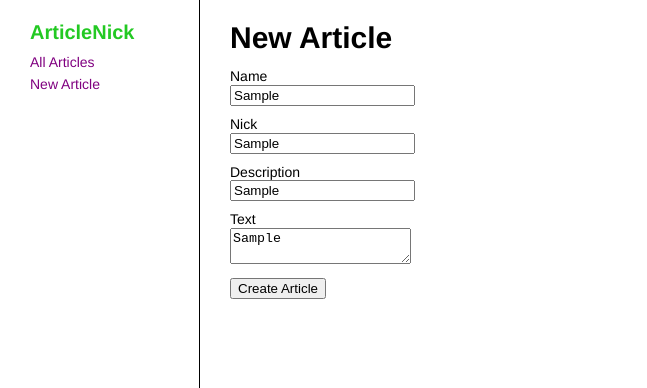
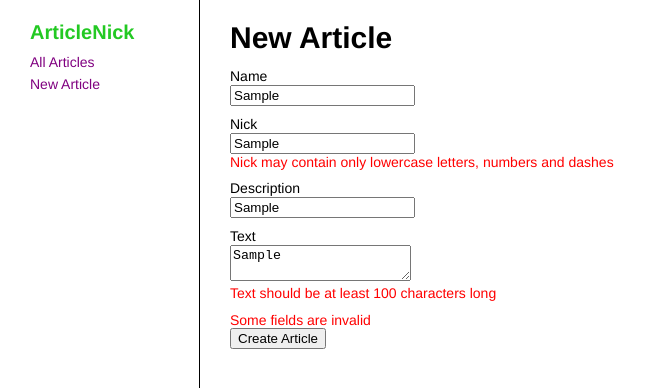
Before and after one commit to kaboom771/articleNick, a React (Vite) app in the folder webapp/: page /articles/new in a window 1280 px wide. Both pictures are taken after typing "Sample", "Sample", "Sample", "Sample" into the empty fields and a click on the button "Create Article". Shown: the top 388 px of the page, without its empty margins (0-647 px from the left). Built offline with nearby package versions, Linux system fonts and the light colour scheme; what @trpc/react-query would draw is missing.

Commit message:
Add form validation

```diff
--- a/webapp/src/components/Input/index.tsx
+++ b/webapp/src/components/Input/index.tsx
@@ -3,6 +3,7 @@ import { FormikProps } from 'formik'
 
 export const Input = ({ name, label, formik }: { name: string; label: string; formik: FormikProps<any> }) => {
   const value = formik.values[name]
+  const error = formik.errors[name] as string | undefined
   return (
     <div style={{ marginBottom: 10 }}>
       <label htmlFor={name}>{label}</label>
@@ -16,6 +17,7 @@ export const Input = ({ name, label, formik }: { name: string; label: string; fo
         name={name}
         id={name}
       />
+      {error && <div style={{ color: 'red' }}>{error}</div>}
     </div>
   )
 }
--- a/webapp/src/components/TextArea/index.tsx
+++ b/webapp/src/components/TextArea/index.tsx
@@ -3,6 +3,7 @@ import { FormikProps } from 'formik'
 
 export const TextArea = ({ name, label, formik }: { name: string; label: string; formik: FormikProps<any> }) => {
   const value = formik.values[name]
+  const error = formik.errors[name] as string | undefined
   return (
     <div style={{ marginBottom: 10 }}>
       <label htmlFor={name}>{label}</label>
@@ -15,6 +16,7 @@ export const TextArea = ({ name, label, formik }: { name: string; label: string;
         name={name}
         id={name}
       />
+      {error && <div style={{ color: 'red' }}>{error}</div>}
     </div>
   )
 }
--- a/webapp/src/pages/NewArticlePage/index.tsx
+++ b/webapp/src/pages/NewArticlePage/index.tsx
@@ -10,6 +10,26 @@ export const NewArticlePage = () => {
       nick: '',
       description: '',
       text: '',
+    },
+    validate: (values) => {
+      const errors: Partial<typeof values> = {}
+      if (!values.name) {
+        errors.name = 'Name is required'
+      }
+      if (!values.nick) {
+        errors.nick = 'Nick is required'
+      } else if (!values.nick.match(/^[a-z0-9-]+$/)) {
+        errors.nick = 'Nick may contain only lowercase letters, numbers and dashes'
+      }
+      if (!values.description) {
+        errors.description = 'Description is required'
+      }
+      if (!values.text) {
+        errors.text = 'Text is required'
+      } else if (values.text.length < 100) {
+        errors.text = 'Text should be at least 100 characters long'
+      }
+      return errors
     },
     onSubmit: (values) => {
       console.info('Submitted', values)
@@ -28,7 +48,7 @@ export const NewArticlePage = () => {
         <Input name="nick" label="Nick" formik={formik} />
         <Input name="description" label="Description" formik={formik} />
         <TextArea name="text" label="Text" formik={formik} />
-
+        {!formik.isValid && <div style={{ color: 'red' }}>Some fields are invalid</div>}
         <button type="submit">Create Article</button>
       </form>
     </Segment>
```
